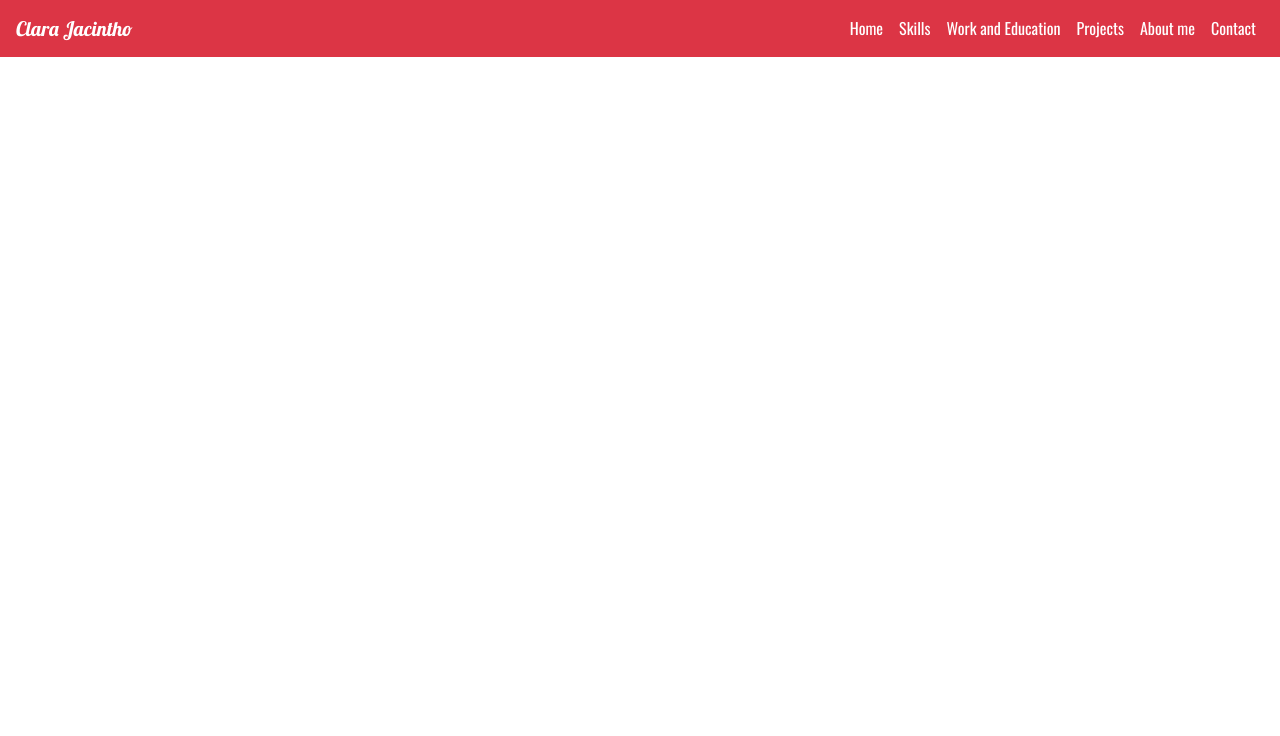
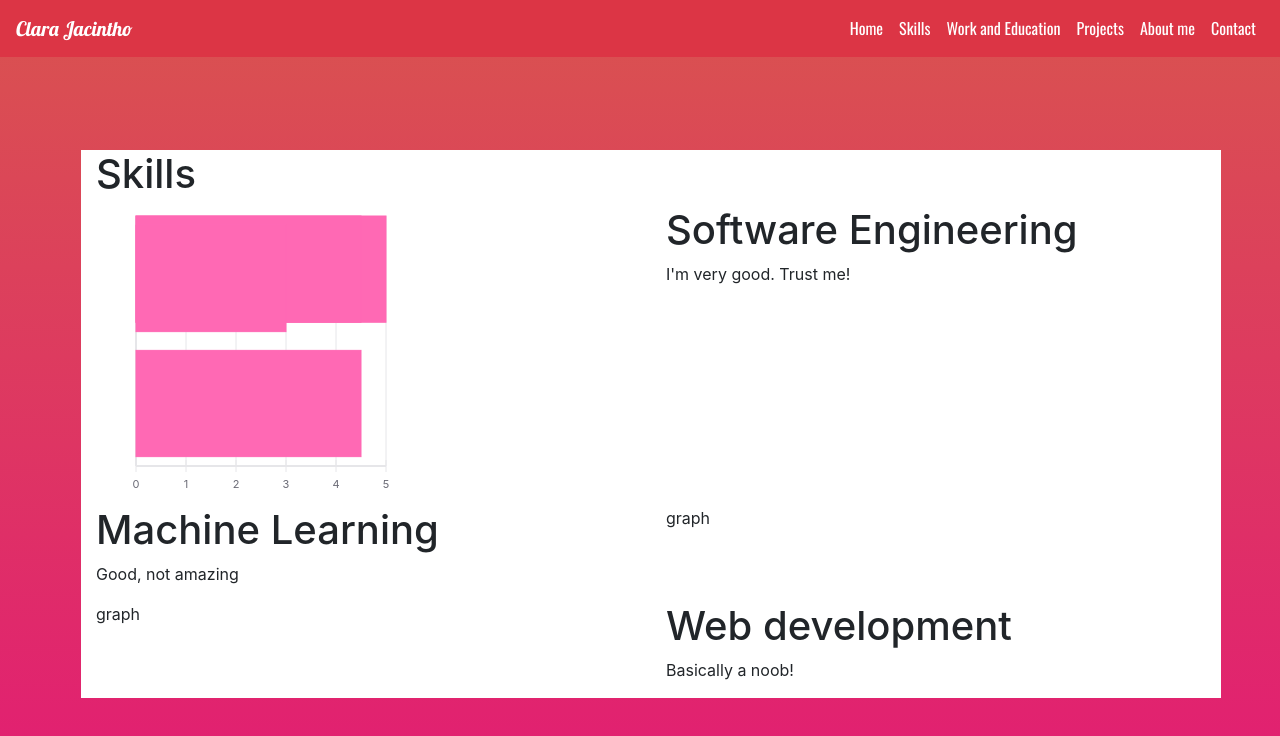
Before and after one commit to ClaraJacintho/portfolio, a React (Create React App) app: page /skills in a window 1280 px wide. Shown: the top 736 px of the page. Built offline with nearby package versions, Linux system fonts and the light colour scheme.

Commit message:
Started Skills page, added layout and background to all pages, added react-vis library for graphs

```diff
--- a/package.json
+++ b/package.json
@@ -9,7 +9,8 @@
     "react-dom": "^16.8.6",
     "react-router-bootstrap": "^0.25.0",
     "react-router-dom": "^5.0.1",
-    "react-scripts": "3.0.1"
+    "react-scripts": "3.0.1",
+    "react-vis": "^1.11.7"
   },
   "scripts": {
     "start": "react-scripts start",
--- a/src/App.css
+++ b/src/App.css
@@ -7,4 +7,5 @@
 
 .background{
     background-image: linear-gradient(rgb(217,83,79),rgb(226, 29, 115));
-}
+
+ }
--- a/src/App.js
+++ b/src/App.js
@@ -4,9 +4,10 @@ import {BrowserRouter as Router, Route, Switch} from 'react-router-dom'
 import { NavigationBar } from './components/NavigationBar'
 import {About} from './pages/About'
 import Home from './pages/Home'
-import {Skills} from './pages/Skills'
+import Skills from './pages/Skills'
 import {Education} from './pages/Education'
 import {Contact} from './pages/Contact'
+import {Layout} from './components/Layout'
 
 function App() {
   return (
@@ -15,10 +16,12 @@ function App() {
         <NavigationBar/>
         <Switch>
           <Route path="/" exact component={Home}/>
-          <Route path="/about" component={About}/>
-          <Route path="/skills" component={Skills}/>
-          <Route path="/education" component={Education}/>
-          <Route path="/contact" component={Contact}/>
+          <Layout>
+            <Route path="/about" component={About}/>
+            <Route path="/skills" component={Skills}/>
+            <Route path="/education" component={Education}/>
+            <Route path="/contact" component={Contact}/>
+          </Layout>
         </Switch>
       </Router>
     </>
--- /dev/null
+++ b/src/components/Layout.css
@@ -0,0 +1,6 @@
+
+@media screen and (min-width: 600px) and (min-height: 600px) {
+    .big{
+        height: 100vh;
+    }
+}
--- /dev/null
+++ b/src/components/Layout.js
@@ -0,0 +1,9 @@
+import React from 'react';
+import Container from 'react-bootstrap/Container';
+export const Layout = (props) => (
+    <div className="big background">
+        <Container>
+            {props.children}
+        </Container>
+    </div>
+)
--- a/src/pages/Home.css
+++ b/src/pages/Home.css
@@ -50,6 +50,7 @@
 .cta:hover{
     text-decoration: none;
     color: rgb(132, 0, 255);
+    background-color: rgb(216, 182, 255);
 }
 
 @media screen and (min-width: 600px) and (min-height: 600px) {
--- a/src/pages/Home.js
+++ b/src/pages/Home.js
@@ -5,6 +5,7 @@ import Picture from '../assets/petit.jpg'
 import './Home.css'
 
 class Home extends React.Component {
+
     render() {
         return (
             <div className="background">
@@ -22,9 +23,9 @@ class Home extends React.Component {
                                 <a className="btn" href="https://github.com/claraJacintho" target="_blank"><i className="fab fa-github"></i></a>
                                 <a className="btn" href="https://www.linkedin.com/in/clarajacintho/" target="_blank"><i className="fab fa-linkedin"></i></a>
                                 <h1 className="call">Check out my skills!</h1>
-                                <Button variant="light" block>
-                                    <Link to="/skills" className="cta">Skills</Link>
-                                </Button>
+                                <Link to="/skills" >
+                                    <Button className="cta" variant="light" block>Skills</Button>
+                                </Link>
                             </div>
                         </Col>
                     </Row>
--- /dev/null
+++ b/src/pages/Skills.css
@@ -0,0 +1,25 @@
+.page{
+    position: absolute;
+    margin-top: 90px;
+    background: white;
+    margin-left: -4px;
+}
+
+.graph{
+    display: block;
+    margin-left: auto;
+    margin-right: auto;
+}
+
+@media screen and (min-width: 600px) and (min-height: 600px) {
+    .big{
+        height: 100vh;
+    }
+    .graph{
+        margin-left: 0px;
+        margin-right: auto;
+    }
+    .page{
+        margin-top: 150px;
+    }
+}
--- a/src/pages/Skills.js
+++ b/src/pages/Skills.js
@@ -1,8 +1,63 @@
-import React from 'react';
+import React, {Component} from 'react';
+import {Container, Row, Col, Image, Button} from 'react-bootstrap'
+import '../../node_modules/react-vis/dist/style.css';
+import {
+    XYPlot,
+    XAxis,
+    YAxis,
+    VerticalGridLines,
+    HorizontalGridLines,
+    HorizontalBarSeries
+  } from 'react-vis'
+import './Skills.css'
 
+//background-image: linear-gradient(rgb(217,83,79),rgb(226, 29, 115));
 
-export const Skills = () => (
-    <div>
-        <h1>Skills!</h1>
-    </div>
-)
+class Skills extends Component {
+
+    render() {
+        const software = [
+            {x: 5, y: 'Java'},
+            {x: 4.5, y: 'C/C++'},
+            {x: 4.5, y: 'Design Patterns'},
+            {x: 3, y: 'Project Management'}
+        ];
+
+        return (
+            <Container className="page">
+                <h1>Skills</h1>
+                <Row>
+                    <Col>
+                        <XYPlot height={300} width={300} stackBy="y" color="hotpink" className="graph">
+                            <VerticalGridLines />
+                            <HorizontalGridLines />
+                            <XAxis />
+                            <YAxis />
+                            <HorizontalBarSeries yType="ordinal" data={software} />
+                        </XYPlot>
+                    </Col>
+                    <Col>
+                        <h1>Software Engineering</h1>
+                        <p>I'm very good. Trust me!</p>
+                    </Col>
+                </Row>
+                <Row>
+                    <Col>
+                        <h1>Machine Learning</h1>
+                        <p>Good, not amazing</p>
+                    </Col>
+                    <Col>graph</Col>
+                </Row>
+                <Row>
+                    <Col>graph</Col>
+                    <Col>
+                        <h1>Web development</h1>
+                        <p>Basically a noob!</p>
+                    </Col>
+                </Row>
+            </Container>
+        );
+    }
+}
+
+export default Skills;
```
Also changed, not shown: 1 other file (tests, documents, lock files or other folders).
